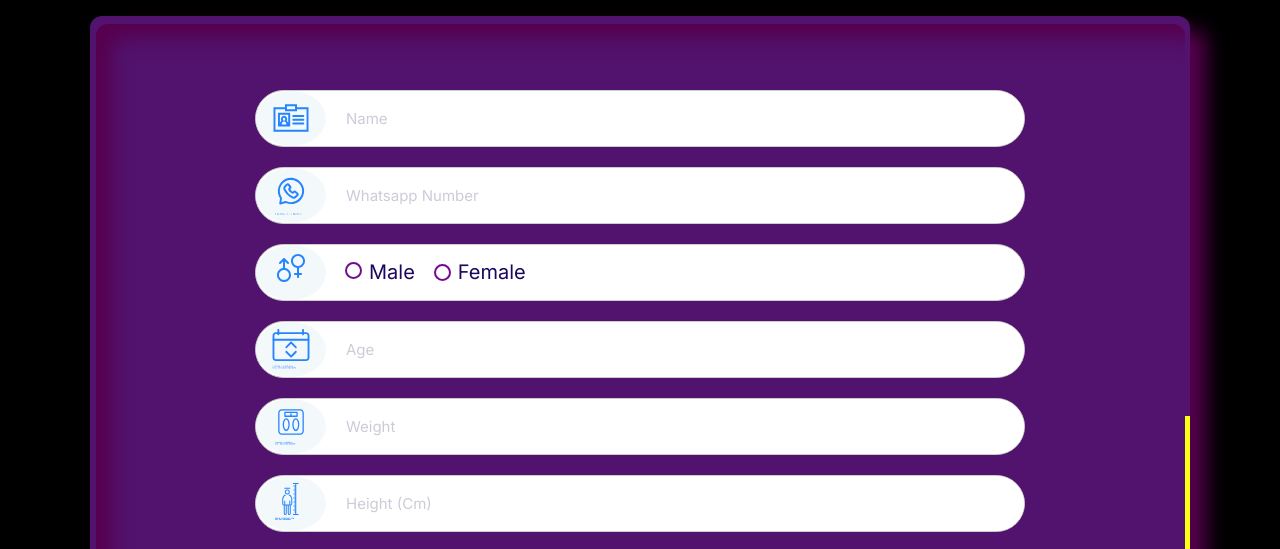
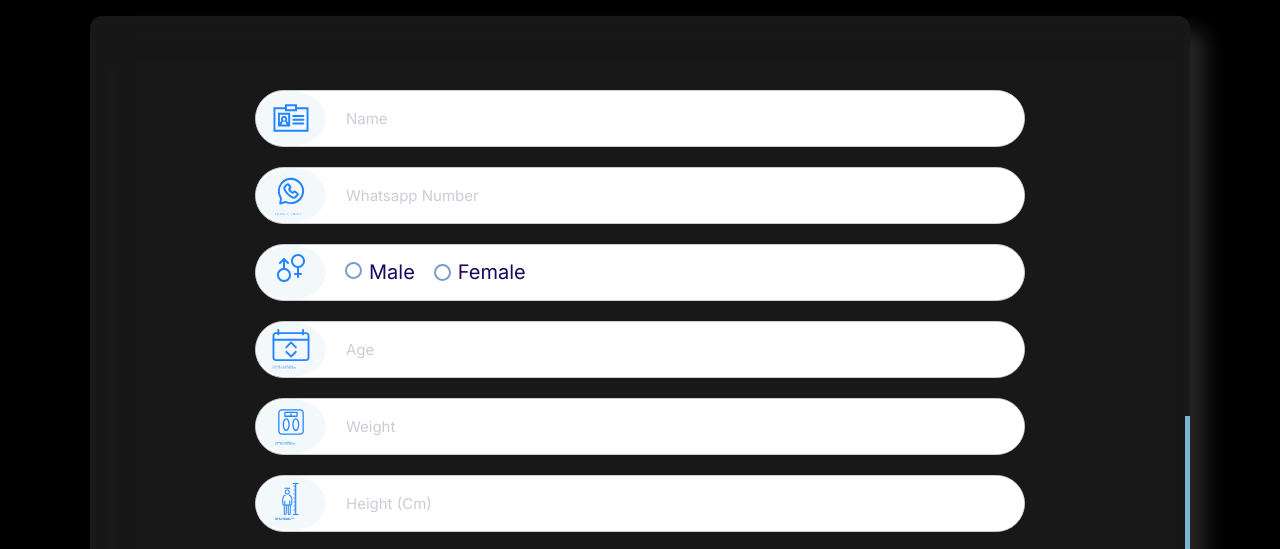
Before and after one commit to youssefabdelmaged/Mostafa-Elaydy, a website built with Parcel: page second.html in a window 1280 px wide. Shown: the part 221-770 px from the top of the page. Built offline with nearby package versions, Linux system fonts and the light colour scheme.

Commit message:
first commit

```diff
--- a/css/styles.css
+++ b/css/styles.css
@@ -364,7 +364,7 @@ a {
   border: 2px solid rgb(8, 15, 72);
   border-radius: 9px;
   background: white;
-  border-color: rgb(117, 12, 143);
+  border-color: #7B9CC8;
   outline: none;
 }
 .block-form-part2 .input__radio{
@@ -372,8 +372,8 @@ a {
 
 }
 .input__radio:checked {
-  border-color: rgb(175, 93, 195);
-  background: rgb(175, 93, 195);
+  border-color: #7EB0D0;
+  background: #7EB0D0;
 }
 
 .input__radio-lable {
@@ -1144,9 +1144,9 @@ a:active {
 /* form */
 
 .border-animation {
-  background-color: rgb(81, 19, 110);
+  background-color: #191818;
   border-radius: 12px;
-  box-shadow: 16px 14px 20px rgb(87, 0, 78);
+  box-shadow: 16px 14px 20px #262424;
   display: flex;
   justify-content: center;
   align-items: center;
@@ -1160,7 +1160,7 @@ a:active {
   align-items: center;
   justify-content: center;
   content: "";
-  background-image: conic-gradient(rgb(251, 255, 19) 20deg, transparent 120deg);
+  background-image: conic-gradient(#7EB0D0 20deg, transparent 120deg);
   border-radius: 12px;
   width: 150%;
   height: 150%;
@@ -1168,8 +1168,8 @@ a:active {
   animation: rotate 8s linear infinite;
 }
 .border-animation .form-span {
-  background-color: rgb(81, 19, 110);
-  box-shadow: inset 16px 14px 20px rgb(87, 0, 78);
+  background-color: #191818;
+  box-shadow: inset 16px 14px 20px #191818;
   position: absolute;
   z-index: 1;
   width: 98%;
@@ -1256,7 +1256,7 @@ a:active {
 
 .block-form-part2 .input__radio:checked {
   /* border-color: rgb(175, 93, 195); */
-  background: #549eff;
+  background: #7EB0D0;
 }
 .block-form-part2 .border-animation {
   height: 80rem;
--- a/second.html
+++ b/second.html
@@ -44,7 +44,7 @@
   </head>
   <body>
     <body class="block--dark">
-      <nav class="nav collapsible nav__form">
+      <nav class="nav collapsible nav__form collapsible--expanded">
         <a class="nav__brand" href="/"><img src="images\logo2.png" alt="" /></a>
         <svg class="icon icon--white nav__toggler">
           <use xlink:href="images/sprite.svg#menu"></use>
```
Also changed, not shown: index.html (+1 -1 lines).
